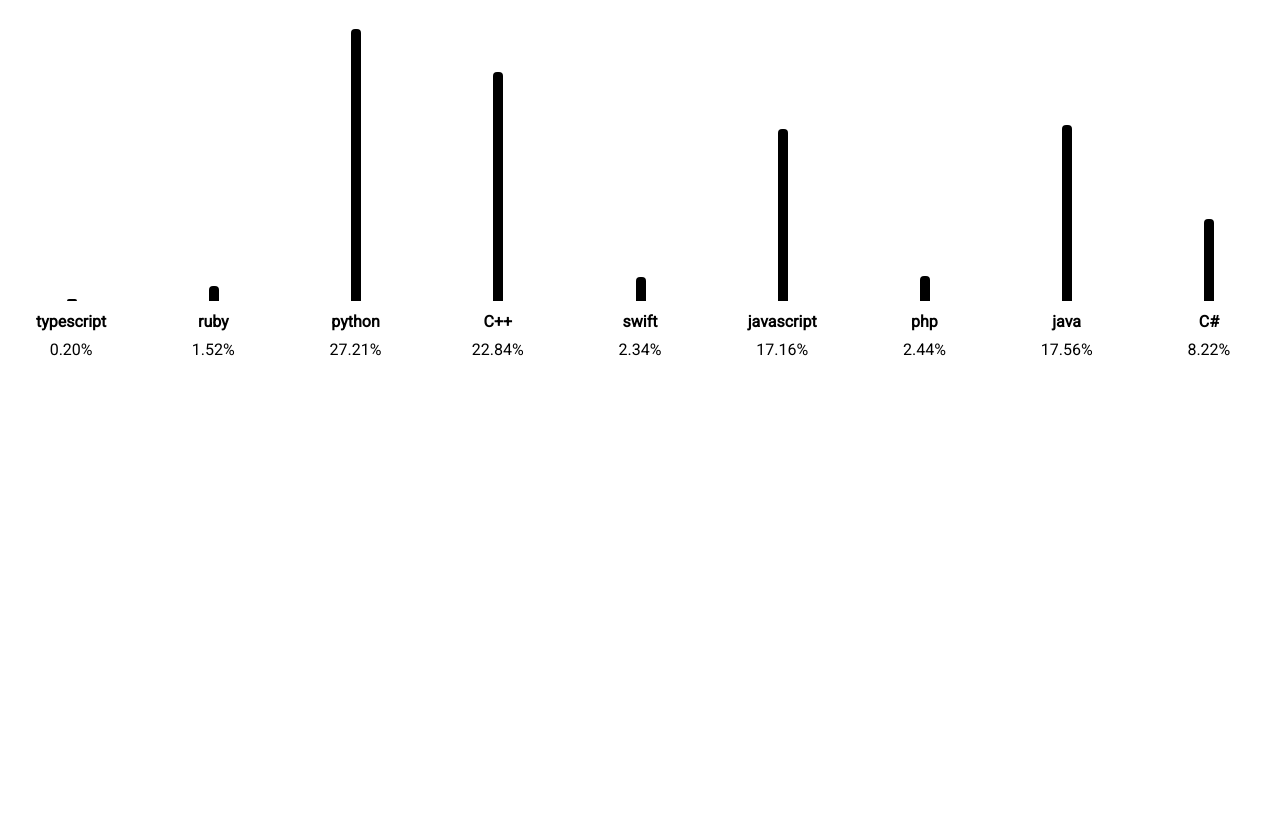
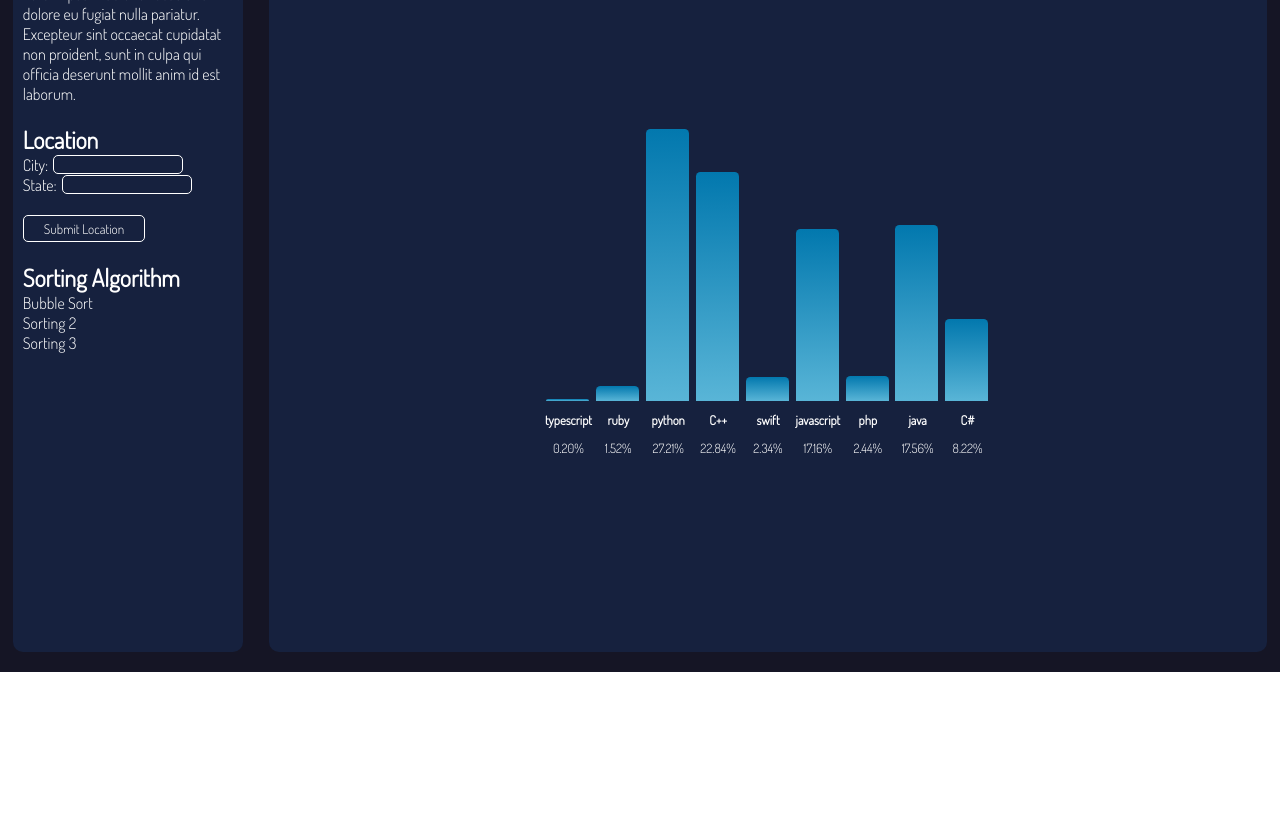
Before and after one commit to emily1749/jobDataFrontend, a React app: page / in a window 1280 px wide. Shown: the part 128-956 px from the top of the page. After the commit the page ends 800 px from the top, so only its background shows below. Built offline with nearby package versions, Linux system fonts and the light colour scheme.

Commit message:
css edits

```diff
--- a/public/index.html
+++ b/public/index.html
@@ -10,8 +10,12 @@
       name="description"
       content="Web site created using create-react-app"
     />
+    <!-- <link
+      href="https://fonts.googleapis.com/css2?family=Roboto:wght@300;400&display=swap"
+      rel="stylesheet"
+    /> -->
     <link
-      href="https://fonts.googleapis.com/css2?family=Roboto:wght@300;400&display=swap"
+      href="https://fonts.googleapis.com/css2?family=Dosis:wght@300&display=swap"
       rel="stylesheet"
     />
     <link rel="apple-touch-icon" href="%PUBLIC_URL%/logo192.png" />
--- a/src/index.css
+++ b/src/index.css
@@ -1,19 +1,54 @@
+/* TODO-ADD ANIMATION FOR BARS, grow from 0 to the height */
 * {
   margin: 0;
   padding: 0;
-  font-family: "Roboto", sans-serif;
+  font-family: "Dosis", sans-serif;
+  color: #fff;
+  overflow: hidden;
+}
+/* general formatting */
+.container {
+  /* position: relative; */
+  height: 100vh;
+  width: 100vw;
+  /* background: #16213e; */
+  display: flex;
+  flex-direction: row;
+  align-items: center;
+  justify-content: space-around;
+  /* align-items: space-between; */
+  /* justify-content: ; */
+  background: #151525;
 }
 
-h2 {
-  font-size: 1rem;
+.controls-container {
+  /* position: absolute; */
+  height: 95%;
+  width: 18%;
+  background: #16213e;
+  border-radius: 10px;
 }
+.barGraph-container {
+  /* position: absolute; */
+  height: 95%;
+  width: 78%;
+  background: #16213e;
+  display: flex;
+  align-items: center;
+  justify-content: center;
+  border-radius: 10px;
+}
+/* Bar graph formatting */
+.barGraph {
+  /* background: #fff; */
+  position: absolute;
+  /* background: #16213e; */
 
-.barGraph {
-  height: 70vh;
-  width: 100vw;
+  /* height: 10%; */
+  width: 449px;
   display: flex;
   flex-direction: row;
-  justify-content: space-around;
+  justify-content: center;
   align-items: flex-end;
 }
 .bargroup {
@@ -21,10 +56,15 @@ h2 {
   position: relative;
   height: 70vh;
   width: 7vw;
+  font-size: 1rem;
   /* width: 100%; */
   /* height: 100%; */
 }
-
+.bargroup h2,
+.bargroup p {
+  font-size: 0.8rem;
+  /* color: #fff; */
+}
 .bargroup p {
   position: absolute;
   height: 100%;
@@ -43,11 +83,44 @@ h2 {
 .bar {
   position: absolute;
   /* height: 100px; */
-  width: 10px;
-  background: #000;
-  border-radius: 4px 4px 0 0;
-  left: 45%;
+  width: 43px;
+  background-image: linear-gradient(180deg, #0278ae, #59b5d7);
+  border-radius: 4.5px 4.5px 0 0;
+  left: 5.5%;
   bottom: 27%;
   /* top: -100%; */
   /* text-align: center; */
 }
+/* Input/Controls formatting */
+.controls {
+  display: relative;
+  margin: 10px;
+}
+/* .location-form { */
+/* position: relative; */
+/* width: 100%; */
+
+/* text-align: */
+/* } */
+.input-text {
+  text-align: center;
+  position: absolute;
+  background: #16213e;
+  border: 1px solid #fff;
+  border-style: solid;
+  margin: 0px 5px 0px 5px;
+  border-radius: 5px;
+  width: 10vw;
+  /* text-align: center; */
+  /* width: ; */
+  /* width: 100%; */
+  /* color: ; */
+}
+
+.btn {
+  background: #16213e;
+  border: 1px solid #fff;
+  /* text-align: center; */
+  padding: 4px 20px 4px 20px;
+  border-radius: 5px;
+}
--- a/src/index.js
+++ b/src/index.js
@@ -119,27 +119,53 @@ class App extends React.Component {
   render() {
     const { city, state } = this.state;
     return (
-      <div>
-        <div>
+      <div className="container">
+        <div className="controls-container">
+          <div className="controls">
+            <h1>Job Skills Data Analysis</h1>
+            <p>
+              Lorem ipsum dolor sit asse cillum dolore eu fugiat nulla pariatur.
+              Excepteur sint occaecat cupidatat non proident, sunt in culpa qui
+              officia deserunt mollit anim id est laborum.
+            </p>
+            <br />
+            <h2>Location</h2>
+            {/* <div className="location-form"> */}
             <form onSubmit={this.onSubmit}>
               <label>City:</label>
+
               <input
                 type="text"
                 name="city"
+                className="input-text"
                 value={city}
                 onChange={this.onChange}
               />
+              <br />
+              <label>State:</label>
 
-            <label>State:</label>
               <input
                 type="text"
                 name="state"
+                className="input-text"
                 value={state}
                 onChange={this.onChange}
               />
-            <button> Submit </button>
+              <br />
+              <br />
+              <button className="btn"> Submit Location</button>
             </form>
+            {/* </div> */}
+
+            <br />
+            <h2>Sorting Algorithm</h2>
+            <p>Bubble Sort</p>
+            <p>Sorting 2</p>
+            <p>Sorting 3</p>
           </div>
+        </div>
+
+        <div className="barGraph-container">
           <div className="barGraph">
             {this.state.resultArray.map((value, index) => (
               // test
@@ -154,6 +180,7 @@ class App extends React.Component {
             ))}
           </div>
         </div>
+      </div>
 
       // <BarChart />
 
```
Lines whose indentation alone changed are shown as unchanged.
